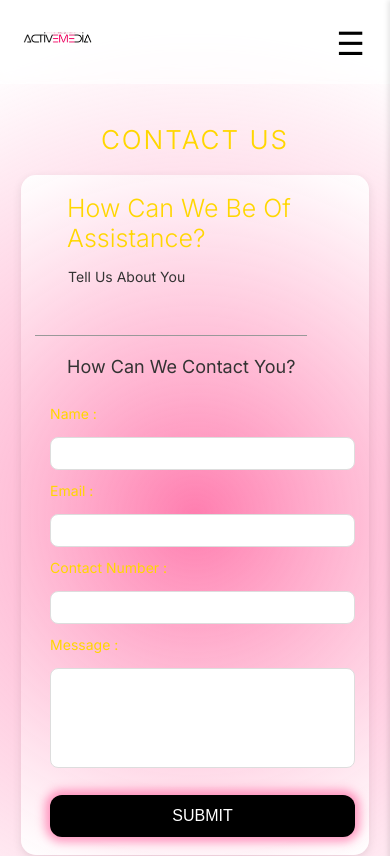
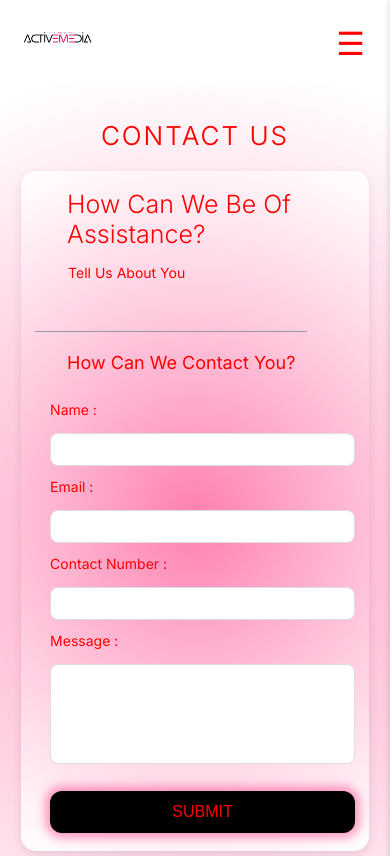
Before and after one commit to Divine-Ntambwe/Active-Media, a React (Vite) app: page /contact-us in a window 390 px wide. Shown: the top 856 px of the page. Built offline with nearby package versions, Linux system fonts and the light colour scheme.

Commit message:
fixed navbar fr

```diff
--- a/src/component/Navbar.module.css
+++ b/src/component/Navbar.module.css
@@ -231,7 +231,6 @@
   padding-top: 5rem;
   transition: right 0.3s ease-in-out;
   z-index: 10 !important;
-  /* display: none; */
 }
 
 .sideMenu.open {
--- a/src/pages/Contact_Us.jsx
+++ b/src/pages/Contact_Us.jsx
@@ -30,6 +30,7 @@ const Contact_Us = () => {
   };
 
   return (
+    <>
     <div className={styles.pageWrapper}>
       <div className={styles.navbarContainer}>
         <Navbar />
@@ -79,6 +80,7 @@ const Contact_Us = () => {
         Please let us know how we can help you by filling <br /> out the form.
       </p>
     </div>
+    </>
   );
 };
 
--- a/src/pages/Contact_Us.module.css
+++ b/src/pages/Contact_Us.module.css
@@ -10,7 +10,6 @@
   display: flex;
   flex-direction: column;
   align-items: center;
-  overflow-x: hidden;
 }
 
 @keyframes appear {
@@ -175,6 +174,18 @@
 
 /* Phones */
 @media (max-width: 480px) {
+  *{
+    color:red !important;
+  }
+
+  .navbarContainer {
+  position: fixed;
+
+}
+.pageWrapper{
+  margin-top: 80px;
+  z-index: -10;
+}
   .heading {
     font-size: 26px;
     letter-spacing: 2px;
```
